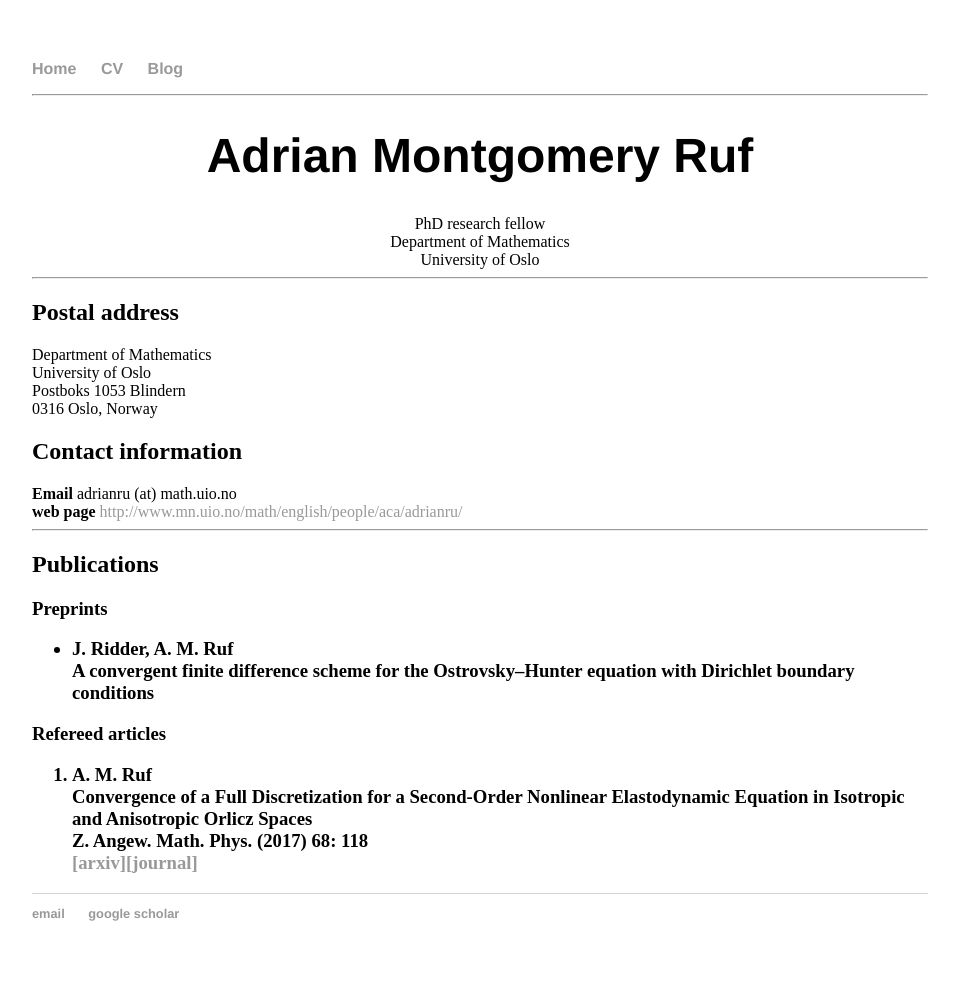
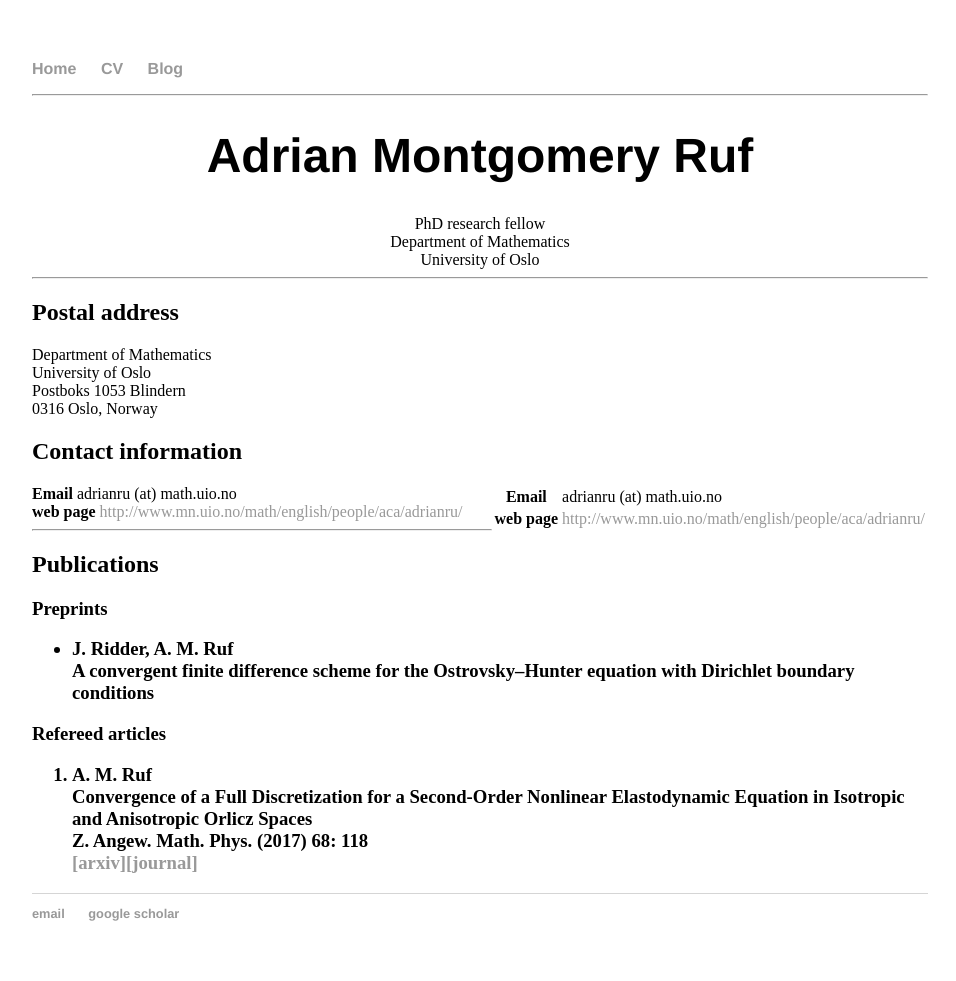
Before and after one commit to adrianmruf/adrianmruf.github.io, a Jekyll site: the page built from index.html, in a window 1280 px wide. Shown: the whole page, without its empty margins (160-1116 px from the left). Built offline with Jekyll 4.4.1, drawn with Linux system fonts in a browser that asks for light colours.

Commit message:
Update index.html

```diff
--- a/index.html
+++ b/index.html
@@ -18,6 +18,16 @@ title: Adrian Montgomery Ruf
 	Postboks 1053 Blindern<br>
 	0316 Oslo, Norway
 	<h2>Contact information</h2>
+<table align="right">
+ 	 <tr>
+   	 <th>Email</th>
+   	 <td>adrianru (at) math.uio.no</th>
+  	</tr>
+ 	 <tr>
+  	  <th>web page</td>
+   	 <td><a href="http://www.mn.uio.no/math/english/people/aca/adrianru/">http://www.mn.uio.no/math/english/people/aca/adrianru/</a></td>
+ 	 </tr>
+</table>
 	<b>Email</b> adrianru (at) math.uio.no<br>
 	<b>web page</b> <a href="http://www.mn.uio.no/math/english/people/aca/adrianru/">http://www.mn.uio.no/math/english/people/aca/adrianru/</a>
 	<hr />
```
